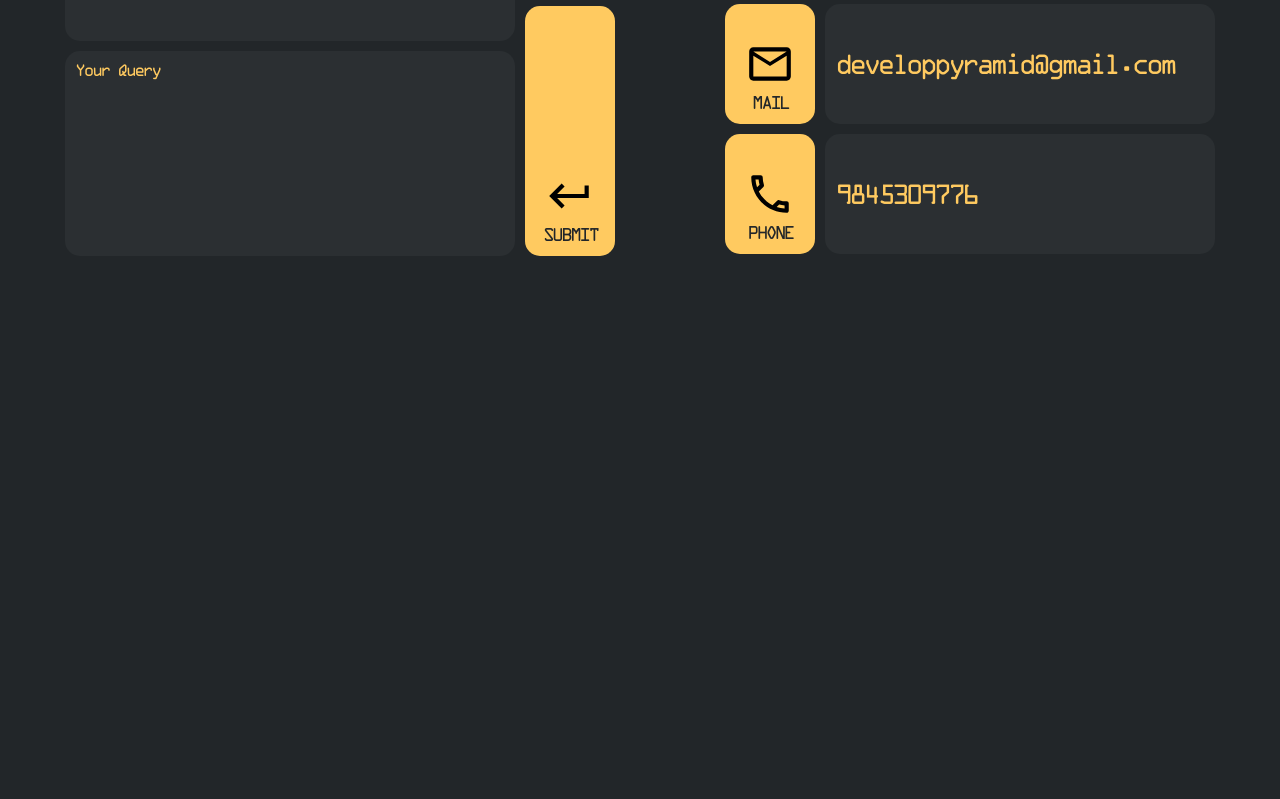
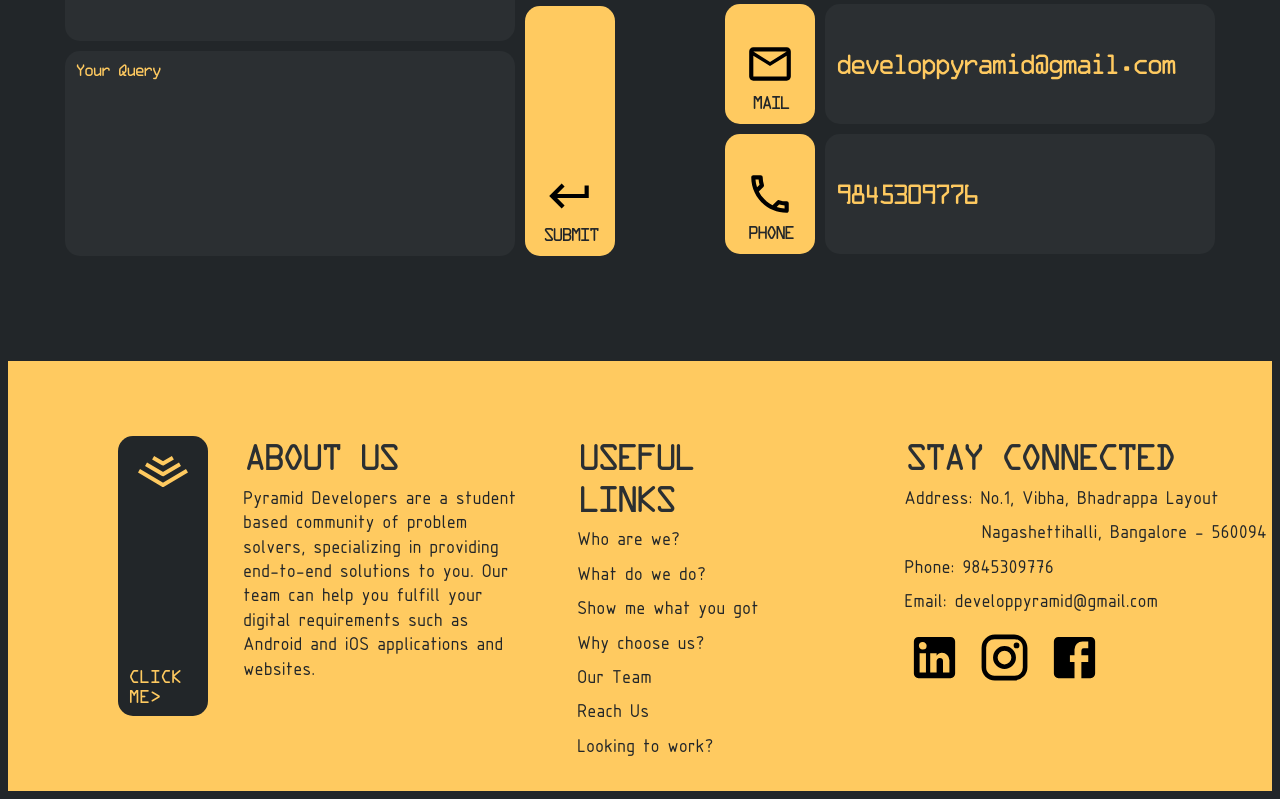
Before and after one commit to PyramidDevelopers/react-trainee, a React (Create React App) app: page / in a window 1280 px wide. Shown: the part 2673-3472 px from the top of the page. Before the commit the page ends 2984 px from the top, so only its background shows below. Built offline with nearby package versions, Linux system fonts and the light colour scheme.

Commit message:
Added footer

```diff
--- a/src/App.js
+++ b/src/App.js
@@ -4,6 +4,7 @@ import { Who } from './components/who/Who'
 import { What } from './components/what/What';
 import { Why } from './components/why/Why';
 import { ReachUs } from './components/reach us/ReachUs';
+import { Footer } from './components/footer/Footer';
 
 function App() {
   return (
@@ -13,6 +14,7 @@ function App() {
       <Why />
       <OurTeam />
       <ReachUs />
+      <Footer />
     </div>
   );
 }
--- /dev/null
+++ b/src/components/footer/Footer.css
@@ -0,0 +1,96 @@
+@font-face {
+    font-family: OCRAExtended;
+    src: url('../../fonts/OCRAEXT.TTF');
+}
+
+@font-face {
+    font-family: ISOCPEUR;
+    src: url('../../fonts/isocpeur.ttf');
+}
+
+.footer-section {
+    display: flex;
+    flex-flow: row;
+    justify-content: flex-start;
+    background-color: #ffca60;
+    height: 430px;
+    margin-top: 100px;
+}
+
+.footer-logo-container {
+    display: flex;
+    flex-flow: column;
+    width: 90px;
+    height: 280px;
+    border-radius: 15px;
+    margin-top: 75px;
+    margin-right: 30px;
+    margin-left: 110px;
+    background-color: #222629;
+}
+
+.footer-about-us-container {
+    display: flex;
+    flex-flow: column;
+    margin-top: 75px;
+    width: 300px;
+    margin-right: 50px;
+}
+
+.footer-useful-links-container {
+    display: flex;
+    margin-top: 75px;
+    margin-right: 100px;
+    flex-flow: column;
+}
+
+.footer-stay-connected-container {
+    display: flex;
+    margin-top: 75px;
+    flex-flow: column;
+}
+
+.footer-icons-container {
+    display: flex;
+    flex-flow: row;
+}
+
+.footer-headings {
+    font-family: OCRAExtended;
+    font-size: 40px;
+    line-height: 1.04;
+    letter-spacing: -5px;
+    text-align: left;
+    margin: 0 5px 5px;
+    color: #2b2f32;
+}
+
+.footer-text {
+    font-family: ISOCPEUR;
+    font-size: 20px;
+    line-height: 1.22;
+    text-align: left;
+    color: #222629;
+    margin: 5px 5px 5px;
+}
+
+.footer-click-me {
+    font-family: OCRAExtended;
+    margin: 60px 10px 10px;
+    font-size: 20px;
+    line-height: 1.03;
+    letter-spacing: -1.5px;
+    text-align: left;
+    color: #ffca60;
+}
+
+.footer-logo {
+    margin: 20px 20px 120px;
+    width: 50px;
+    height: 70px;
+    vertical-align: middle;
+}
+
+.footer-icon {
+    margin: 10px 7.5px 10px;
+}
--- /dev/null
+++ b/src/components/footer/Footer.js
@@ -0,0 +1,50 @@
+import React from 'react'
+import LinkedInIcon from '@material-ui/icons/LinkedIn'
+import FacebookIcon from '@material-ui/icons/Facebook'
+import InstagramIcon from '@material-ui/icons/Instagram'
+import { fontSize } from '@material-ui/system'
+import logoImage from '../../assets/Group-8.svg'
+import './Footer.css'
+
+export const Footer = () => {
+    let aboutUsText = "Pyramid Developers are a student based community of problem solvers, specializing in providing end-to-end solutions to you. Our team can help you fulfill your digital requirements such as Android and iOS applications and websites."
+    let addressLine1 = "Address: No.1, Vibha, Bhadrappa Layout"
+    let addressLine2 = "          Nagashettihalli, Bangalore - 560094"
+    let phoneText = "Phone: 9845309776"
+    let emailText = "Email: developpyramid@gmail.com"
+
+    return (
+        <div className="footer-section">
+            <div className="footer-logo-container">
+                <img src = {logoImage} className = "footer-logo" alt = "" />
+                <p className="footer-click-me">CLICK ME></p>
+            </div>
+            <div className="footer-about-us-container">
+                <div className="footer-headings">ABOUT US</div>
+                <div className="footer-text">{aboutUsText}</div>
+            </div>
+            <div className="footer-useful-links-container">
+                <div className="footer-headings">USEFUL LINKS</div>
+                <div className="footer-text">Who are we?</div>
+                <div className="footer-text">What do we do?</div>
+                <div className="footer-text">Show me what you got</div>
+                <div className="footer-text">Why choose us?</div>
+                <div className="footer-text">Our Team</div>
+                <div className="footer-text">Reach Us</div>
+                <div className="footer-text">Looking to work?</div>
+            </div>
+            <div className="footer-stay-connected-container">
+                <div className="footer-headings">STAY CONNECTED</div>
+                <div className="footer-text">{addressLine1}</div>
+                <pre className="footer-text">{addressLine2}</pre>
+                <div className="footer-text">{phoneText}</div>
+                <div className="footer-text">{emailText}</div>
+                <div className="footer-icons-container">
+                    <LinkedInIcon style={{ fontSize: 55 }} className="footer-icon" />
+                    <InstagramIcon style={{ fontSize: 55 }} className="footer-icon" />
+                    <FacebookIcon style={{ fontSize: 55 }} className="footer-icon" />
+                </div>
+            </div>
+        </div>
+    )
+}
--- a/src/components/reach us/ReachUs.js
+++ b/src/components/reach us/ReachUs.js
@@ -2,6 +2,7 @@ import React from 'react'
 import KeyboardReturnIcon from '@material-ui/icons/KeyboardReturn';
 import MailOutlineIcon from '@material-ui/icons/MailOutline';
 import PhoneOutlinedIcon from '@material-ui/icons/PhoneOutlined';
+import { fontSize } from '@material-ui/system'
 import './ReachUs.css'
 
 export const ReachUs = () => {
```
